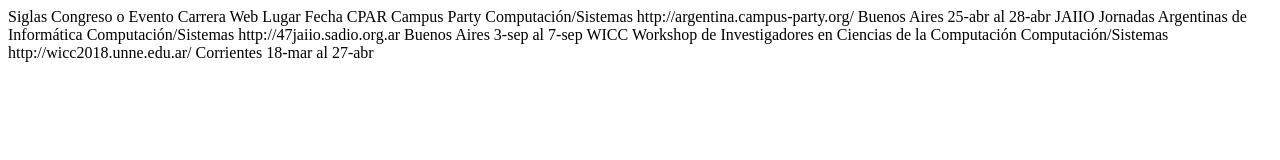
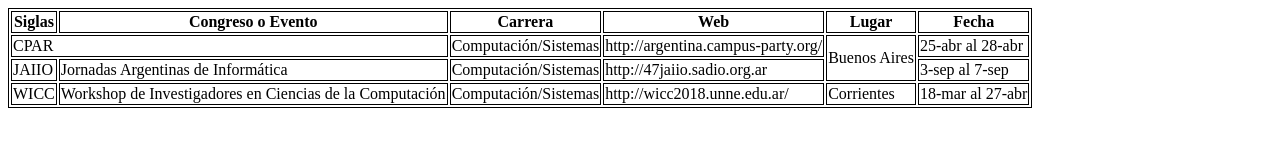
Before and after one commit to UCC-LabCompu2/ejercicios2023-IvanArrieta, a plain HTML site: page Ejercicios-HTML/ej_tablas.html in a window 1280 px wide. Drawn offline with Linux system fonts and the light colour scheme.

Commit message:
ejercicios hechos en clase

```diff
--- a/Ejercicios-HTML/ej_tablas.html
+++ b/Ejercicios-HTML/ej_tablas.html
@@ -16,32 +16,40 @@
 <!--Como campus party y Jaiio comparten el mismo lugar, unifique las celdas que contienen 'Buenos Aires'-->
 <body>
 
-Siglas
-Congreso o Evento
-Carrera
-Web
-Lugar
-Fecha
-
-CPAR
-Campus Party
-Computación/Sistemas
-http://argentina.campus-party.org/
-Buenos Aires
-25-abr al 28-abr
-
-JAIIO
-Jornadas Argentinas de Informática
-Computación/Sistemas
-http://47jaiio.sadio.org.ar
-Buenos Aires
-3-sep al 7-sep
-
-WICC
-Workshop de Investigadores en Ciencias de la Computación
-Computación/Sistemas
-http://wicc2018.unne.edu.ar/
-Corrientes
-18-mar al 27-abr
+<table>
+    <thead>
+    <tr>
+        <th>Siglas</th>
+        <th>Congreso o Evento</th>
+        <th>Carrera</th>
+        <th>Web</th>
+        <th>Lugar</th>
+        <th>Fecha</th>
+    </tr>
+    </thead>
+    <tbody>
+    <tr>
+        <td colspan="2">CPAR</td>
+        <td>Computación/Sistemas</td>
+        <td>http://argentina.campus-party.org/</td>
+        <td rowspan="2">Buenos Aires</td>
+        <td>25-abr al 28-abr</td>
+    </tr>
+    <tr>
+        <td>JAIIO</td>
+        <td>Jornadas Argentinas de Informática</td>
+        <td>Computación/Sistemas</td>
+        <td>http://47jaiio.sadio.org.ar</td>
+        <td>3-sep al 7-sep</td>
+    </tr>
+    <tr>
+        <td>WICC</td>
+        <td>Workshop de Investigadores en Ciencias de la Computación</td>
+        <td>Computación/Sistemas</td>
+        <td>http://wicc2018.unne.edu.ar/</td>
+        <td>Corrientes</td>
+        <td>18-mar al 27-abr</td>
+    </tr>
+    </tbody>
 </body>
 </html>
```
Also changed, not shown: Ejercicios-HTML/ej_listas.html (+27 -20 lines), Ejercicios-HTML/ej_noticia.html (+42 -26 lines), Ejercicios-HTML/imagenes/talleresxd.png (added).
